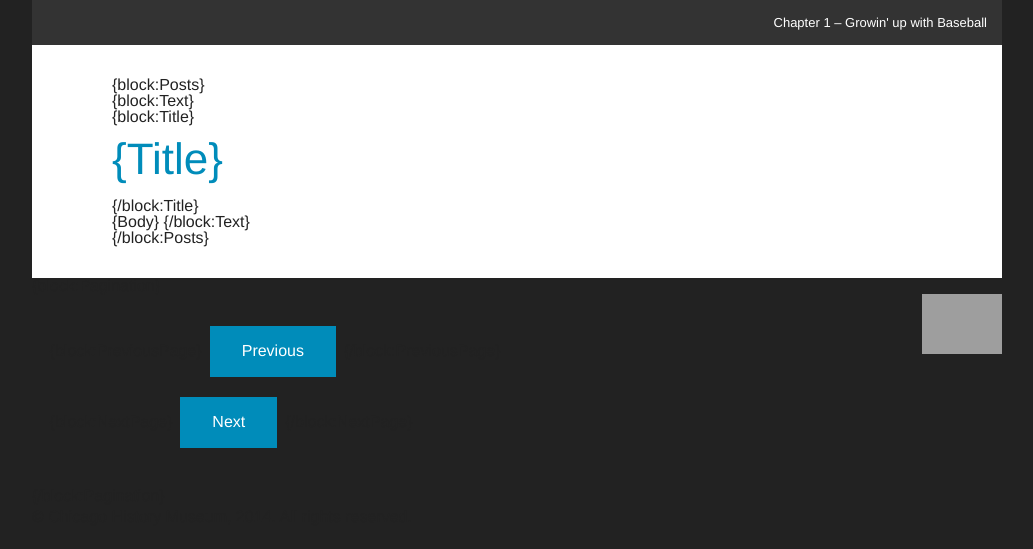
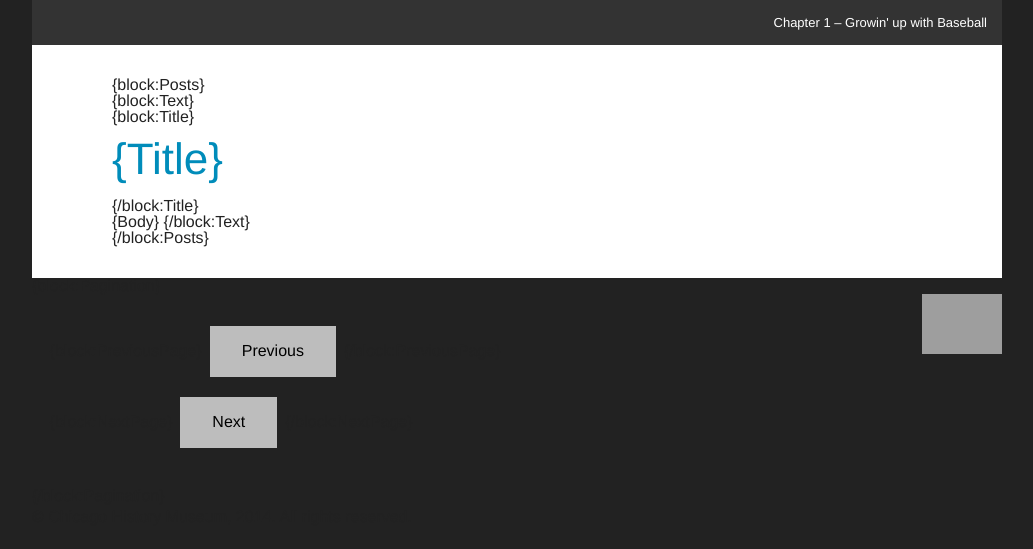
Before and after one commit to enriquegonzalez/shoeless-joe, a PHP site: page /index.html in a window 1280 px wide. Shown: the part 816-1365 px from the top of the page, without its empty margins (123-1156 px from the left). Run offline with PHP 8.4, Linux system fonts and the light colour scheme; grey boxes are pictures that could not be loaded.

Commit message:
made pagination buttons white

```diff
--- a/css/shoeless-joe.css
+++ b/css/shoeless-joe.css
@@ -72,14 +72,15 @@ img {
     margin: .5rem;
 }
 
-/*#pagination li a {
+.button {
+    background-color: hsla(360, 100%, 100%, .7);
     color: #000;
-    font-size: 1.5rem;
 }
 
-#pagination li:hover  {
+.button:hover, .button:active {
     background-color: hsla(360, 100%, 100%, 1);
-}*/
+    color: #000;
+}
 
 
 /*Foundation Overrides*/
--- a/index.html
+++ b/index.html
@@ -137,8 +137,8 @@ document.createElement('time');
             <!--Pagination: previous/next page links-->
             {block:Pagination}
                 <ul id="pagination">
-                    {block:PreviousPage}<li><a href="{PreviousPage}" class="button">Previous</a></li>{/block:PreviousPage}
-                    {block:NextPage}<li><a href="{NextPage}" class="button">Next</a></li>{/block:NextPage}
+                    {block:PreviousPage}<li class="navigation--pagination"><a href="{PreviousPage}" class="button">Previous</a></li>{/block:PreviousPage}
+                    {block:NextPage}<li class="navigation--pagination"><a href="{NextPage}" class="button">Next</a></li>{/block:NextPage}
                 </ul>
             {/block:Pagination}
         </div>
```
